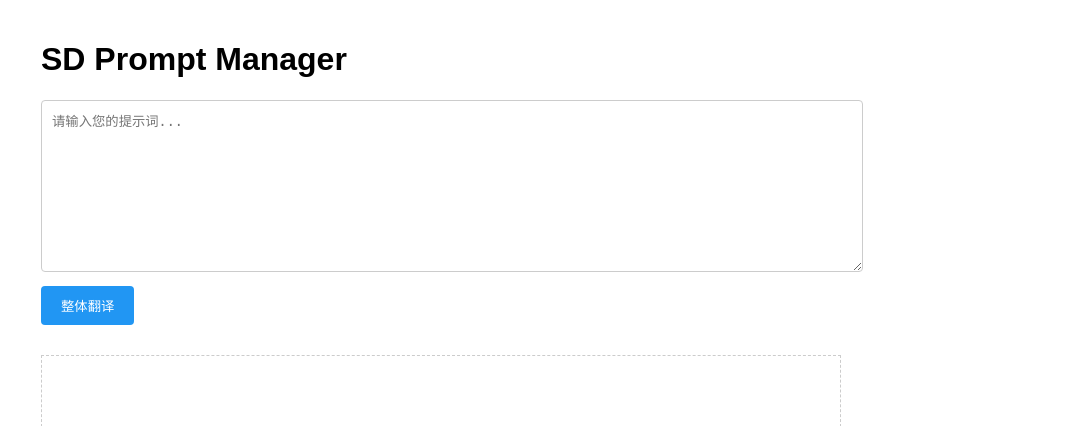
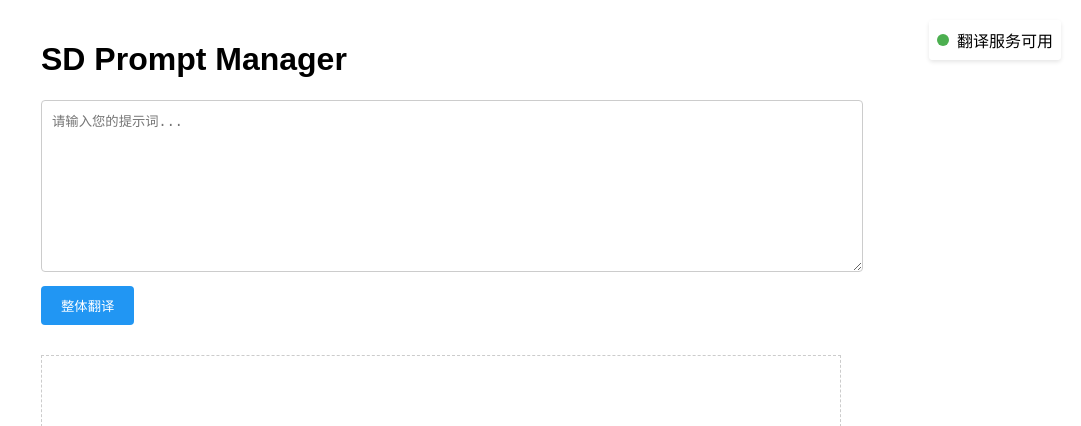
Before and after one commit to c1921/Prompt-Manager, a Flask app: page / in a window 1280 px wide. Shown: the top 426 px of the page, without its empty margins (199-1280 px from the left). Run offline with Flask 3, Linux system fonts and the light colour scheme.

Commit message:
功能：添加谷歌翻译服务可用性检测

```diff
--- a/app.py
+++ b/app.py
@@ -2,6 +2,8 @@
 from services.translation_service import TranslationService, TranslationError
 from config.config import config
 import os
+import requests
+import time
 
 def create_app(config_name='default'):
     app = Flask(__name__)
@@ -10,6 +12,28 @@
     # 初始化翻译服务
     translator = TranslationService(config_name)
 
+    # 存储上次检测时间和状态
+    network_status = {
+        'last_check': 0,
+        'is_available': False
+    }
+
+    def check_google_availability():
+        """检查谷歌翻译服务是否可用"""
+        current_time = time.time()
+        # 如果距离上次检测时间不够长，直接返回缓存的状态
+        if current_time - network_status['last_check'] < app.config['NETWORK_CHECK_INTERVAL']:
+            return network_status['is_available']
+
+        try:
+            response = requests.get(app.config['GOOGLE_TEST_URL'], timeout=5)
+            network_status['is_available'] = response.status_code == 200
+        except:
+            network_status['is_available'] = False
+
+        network_status['last_check'] = current_time
+        return network_status['is_available']
+
     @app.route('/', methods=['GET', 'POST'])
     def index():
         if request.method == 'POST':
@@ -17,9 +41,21 @@
             return render_template('index.html', prompt=prompt)
         return render_template('index.html')
 
+    @app.route('/check-network', methods=['GET'])
+    def check_network():
+        """检查网络状态的接口"""
+        is_available = check_google_availability()
+        return jsonify({
+            'status': 'available' if is_available else 'unavailable'
+        })
+
     @app.route('/translate', methods=['POST'])
     def translate():
         try:
+            # 先检查网络状态
+            if not check_google_availability():
+                return jsonify({'error': '无法访问谷歌翻译服务，请检查网络连接或使用代理'}), 503
+
             text = request.json.get('text', '')
             to_english = request.json.get('to_english', False)
 
--- a/config/config.py
+++ b/config/config.py
@@ -2,16 +2,20 @@
     """基础配置类"""
     DEBUG = False
     TRANSLATION_MIN_INTERVAL = 1.0  # 翻译请求最小间隔（秒）
+    NETWORK_CHECK_INTERVAL = 30.0   # 网络检测间隔（秒）
+    GOOGLE_TEST_URL = "https://translate.google.com"
 
 class DevelopmentConfig(Config):
     """开发环境配置"""
     DEBUG = True
     TRANSLATION_MIN_INTERVAL = 1.0
+    NETWORK_CHECK_INTERVAL = 10.0   # 开发环境更频繁检测
 
 class ProductionConfig(Config):
     """生产环境配置"""
     DEBUG = False
-    TRANSLATION_MIN_INTERVAL = 2.0  # 生产环境使用更长的间隔
+    TRANSLATION_MIN_INTERVAL = 2.0
+    NETWORK_CHECK_INTERVAL = 60.0   # 生产环境降低检测频率
 
 # 配置映射
 config = {
--- a/requirements.txt
+++ b/requirements.txt
@@ -1,2 +1,3 @@
 flask==3.1.0
 deep-translator==1.11.4
+requests==2.31.0
--- a/templates/index.html
+++ b/templates/index.html
@@ -6,8 +6,41 @@
     <title>SD Prompt Manager</title>
     <script src="https://cdn.jsdelivr.net/npm/sortablejs@1.15.0/Sortable.min.js"></script>
     <link rel="stylesheet" href="{{ url_for('static', filename='css/style.css') }}">
+    <style>
+        .network-status {
+            position: fixed;
+            top: 20px;
+            right: 20px;
+            display: flex;
+            align-items: center;
+            gap: 8px;
+            padding: 8px;
+            border-radius: 4px;
+            background: rgba(255, 255, 255, 0.9);
+            box-shadow: 0 2px 4px rgba(0,0,0,0.1);
+        }
+
+        .status-indicator {
+            width: 12px;
+            height: 12px;
+            border-radius: 50%;
+            background-color: #ccc;
+        }
+
+        .status-indicator.available {
+            background-color: #4CAF50;
+        }
+
+        .status-indicator.unavailable {
+            background-color: #f44336;
+        }
+    </style>
 </head>
 <body>
+    <div class="network-status">
+        <div class="status-indicator"></div>
+        <span class="status-text">检查翻译服务...</span>
+    </div>
     <h1>SD Prompt Manager</h1>
     <form class="prompt-form" method="POST" onsubmit="updatePromptInput()">
         <textarea
@@ -21,5 +54,35 @@
     </form>
 
     <script src="{{ url_for('static', filename='js/prompt-manager.js') }}"></script>
+    <script>
+        // 定期检查网络状态
+        function checkNetworkStatus() {
+            fetch('/check-network')
+                .then(response => response.json())
+                .then(data => {
+                    const indicator = document.querySelector('.status-indicator');
+                    const statusText = document.querySelector('.status-text');
+
+                    if (data.status === 'available') {
+                        indicator.className = 'status-indicator available';
+                        statusText.textContent = '翻译服务可用';
+                    } else {
+                        indicator.className = 'status-indicator unavailable';
+                        statusText.textContent = '翻译服务不可用';
+                    }
+                })
+                .catch(() => {
+                    const indicator = document.querySelector('.status-indicator');
+                    const statusText = document.querySelector('.status-text');
+                    indicator.className = 'status-indicator unavailable';
+                    statusText.textContent = '检查失败';
+                });
+        }
+
+        // 页面加载时检查
+        checkNetworkStatus();
+        // 每30秒检查一次
+        setInterval(checkNetworkStatus, 30000);
+    </script>
 </body>
 </html>
```
